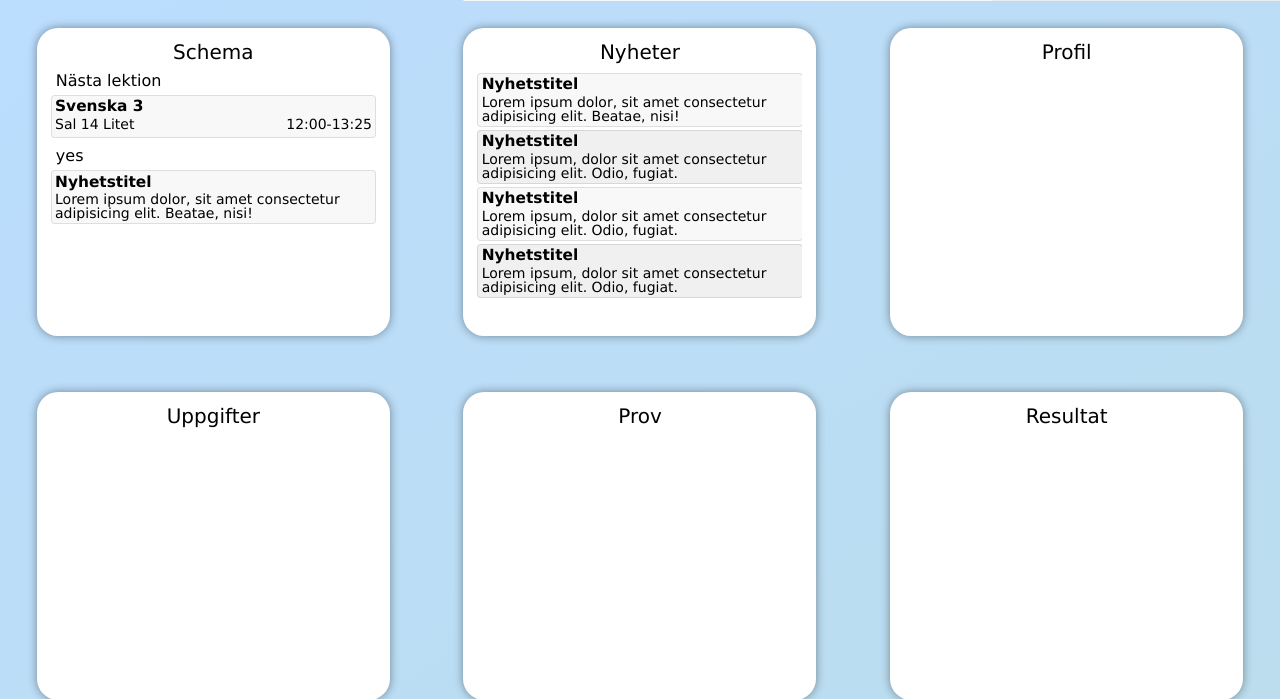
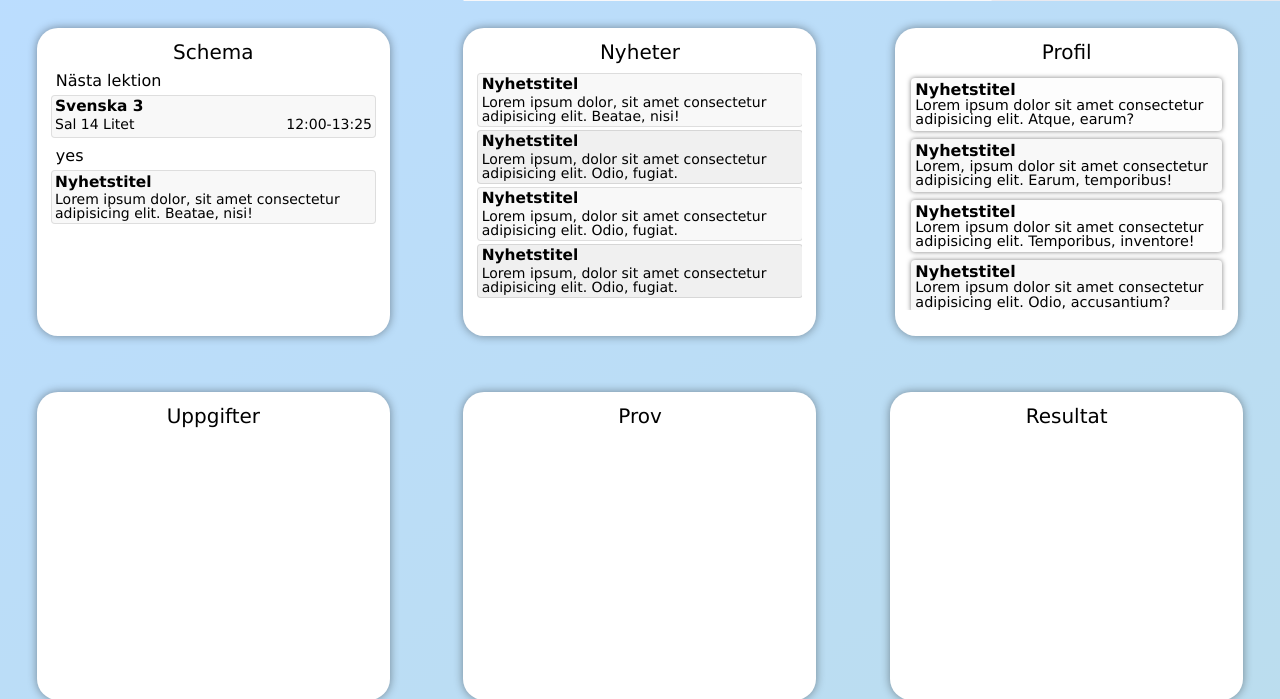
Before and after one commit to EmilKanervalbs/Gymnasiearbete, a Flask app: page / in a window 1280 px wide. Shown: the part 56-755 px from the top of the page. Run offline with Flask 2, Linux system fonts and the light colour scheme.

Commit message:
ny nyhetsdesign test

```diff
--- a/project/web/static/css/style.css
+++ b/project/web/static/css/style.css
@@ -14,7 +14,7 @@ body {
 
 .topbar ul li {
   display: inline;
-  background-color: #F8F8F8;
+  background-color: #F8F8FA;
   padding: 1.5em;
 }
 
@@ -30,7 +30,7 @@ a:visited, a:hover, a:active, a {
   top: -2.5em;
   width: 0;
   height: 0;
-  border-right: 4em solid #F8F8F8;
+  border-right: 4em solid #F8F8FA;
   border-bottom: 4em solid transparent;
 }
 
@@ -41,8 +41,8 @@ a:visited, a:hover, a:active, a {
   top: -2.5em;
   width: 0;
   height: 0;
-  border-right: 4em solid #ebebeb;
-  border-bottom: 4em solid #F8F8F8;
+  border-right: 4em solid #e9e9ef;
+  border-bottom: 4em solid #F8F8FA;
 }
 
 ul {
@@ -51,11 +51,13 @@ ul {
 }
 
 a:hover li {
-  background-color: #dfdfdf;
+  -webkit-transition: background-color 100ms ease-in-out;
+  transition: background-color 100ms ease-in-out;
+  background-color: #dadae5;
 }
 
 #time, #name {
-  background-color: #ebebeb;
+  background-color: #e9e9ef;
 }
 
 /*
@@ -178,6 +180,67 @@ table.newstable tbody tr:nth-child(2n + 1) th, table.newstable tbody tr:nth-chil
   background-color: #F8F8F8;
 }
 
+.box2 {
+  display: block;
+  height: calc(50vh - 8 * 14px - 8px);
+  background-color: #FFFFFF;
+  width: calc(100% - 6 * 14px);
+  max-width: 353px;
+  padding: 14px 0;
+  border-radius: 21px;
+  -webkit-box-shadow: 0 0 10px rgba(0, 0, 0, 0.4);
+          box-shadow: 0 0 10px rgba(0, 0, 0, 0.4);
+  min-height: 250px;
+}
+
+.box2 h2 {
+  text-align: center;
+  font-size: 1.25rem;
+}
+
+.boxcontent2 {
+  width: 100%;
+  height: calc(100% - 2.5rem);
+  margin-top: 0.5rem;
+  overflow: auto;
+}
+
+.boxcontent2.schema h3 {
+  margin-top: 10px;
+  font-size: 1rem;
+  padding-left: 5px;
+  padding-bottom: 3px;
+}
+
+.boxcontent2.schema h3:first-child {
+  margin-top: 3px;
+}
+
+div.newslist div {
+  margin: 0.5rem 1rem;
+  -webkit-box-shadow: 0 0 5px rgba(0, 0, 0, 0.5);
+          box-shadow: 0 0 5px rgba(0, 0, 0, 0.5);
+  border-radius: 4px;
+  padding: 4px;
+}
+
+div.newslist div:nth-child(2n +1) {
+  background-color: #FDFDFD;
+}
+
+div.newslist div:nth-child(2n) {
+  background-color: #F8F8F8;
+}
+
+div.newslist div h4 {
+  font-size: 1rem;
+  font-weight: bold;
+}
+
+div.newslist div p {
+  font-size: 0.9rem;
+}
+
 #hiddenArrow {
   padding: 1rem;
   text-align: center;
--- a/project/web/static/css/style.scss
+++ b/project/web/static/css/style.scss
@@ -1,7 +1,7 @@
 // $background-gradient: linear-gradient(to bottom right, #E0E0E0, #F8F8F8);
 $background-gradient: linear-gradient(to top left, #BBDDEE, #BBDDFF);
 
-$navbar-color: #F8F8F8; //#D0D0D0
+$navbar-color: #F8F8FA; //#D0D0D0
 
 $box-color: #FFFFFF; //#BBDDFF
 
@@ -63,6 +63,7 @@ ul {
 }
 
 a:hover li {
+    transition: background-color 100ms ease-in-out;
     background-color: darken($navbar-color, 10);
 }
 
@@ -205,6 +206,72 @@ table.newstable {
 }
 
 
+.box2 {
+    display: block;
+    height: calc(50vh - 8 * 14px - 8px);
+    // background-color: rgb(40, 40, 220);
+    // background-color: rgb(200, 200, 200);
+    background-color: $box-color;
+    width: calc(100% - 6 * 14px);
+    max-width: 325px + 2*14px;
+    padding: 14px 0;
+    border-radius: 1.5 * 14px;
+    box-shadow: 0 0 10px rgba(0, 0, 0, 0.4);
+    min-height: 250px;
+
+    h2 {
+        text-align: center;
+        font-size: 1.25rem;
+    }
+}
+
+
+.boxcontent2 {
+    width: 100%;
+    height: calc(100% - 2.5rem);
+    // margin: 1rem 0;
+
+    margin-top: 0.5rem;
+    overflow: auto;
+    // border-top: 1px solid rgba(0, 0, 0, 0.5);
+    &.schema {
+        h3 {
+            margin-top: 10px;
+            font-size: 1rem;
+            padding-left: 5px;
+            padding-bottom: 3px;
+
+            &:first-child {
+                margin-top: 3px;
+            }
+        }
+    }
+}
+
+div.newslist {
+    div {
+        margin: 0.5rem 1rem;
+        box-shadow: 0 0 5px rgba(0, 0, 0, 0.5);
+        border-radius: 4px;
+        padding: 4px;
+
+        &:nth-child(2n +1) {
+            background-color: #FDFDFD;
+        }
+
+        &:nth-child(2n) {
+        background-color: #F8F8F8;
+        }
+        h4 {
+            font-size: 1rem;
+            font-weight: bold;
+        }
+        p {
+            font-size: 0.9rem;
+        }
+    }
+}
+
 #hiddenArrow {
     padding: 1rem;
     text-align: center;
--- a/project/web/templates/index.html
+++ b/project/web/templates/index.html
@@ -123,12 +123,38 @@
             </div>
         </section>
         <section class="boxcontainer">
-            <div class="box">
+            <div class="box2">
                 <h2 class="boxtitle">
                     Profil
                 </h2>
-                <div class="boxcontent">
+                <div class="boxcontent2">
+                    <div class="newslist">
+                        <div>
+                            <h4>
+                                Nyhetstitel
+                            </h4>
+                            <p> Lorem ipsum dolor sit amet consectetur adipisicing elit. Atque, earum? </p>
+                        </div>
+                        <div>
+                            <h4>
+                                Nyhetstitel
 
+                            </h4>
+                            <p> Lorem, ipsum dolor sit amet consectetur adipisicing elit. Earum, temporibus! </p>
+                        </div>
+                        <div>
+                            <h4>
+                                Nyhetstitel
+                            </h4>
+                            <p> Lorem ipsum dolor sit amet consectetur adipisicing elit. Temporibus, inventore! </p>
+                        </div>
+                        <div>
+                            <h4>
+                                Nyhetstitel
+                            </h4>
+                            <p> Lorem ipsum dolor sit amet consectetur adipisicing elit. Odio, accusantium? </p>
+                        </div>
+                    </div>
                 </div>
             </div>
         </section>
```
Also changed, not shown: project/web/static/js/index.js (line endings or trailing spaces), 1 other file.
